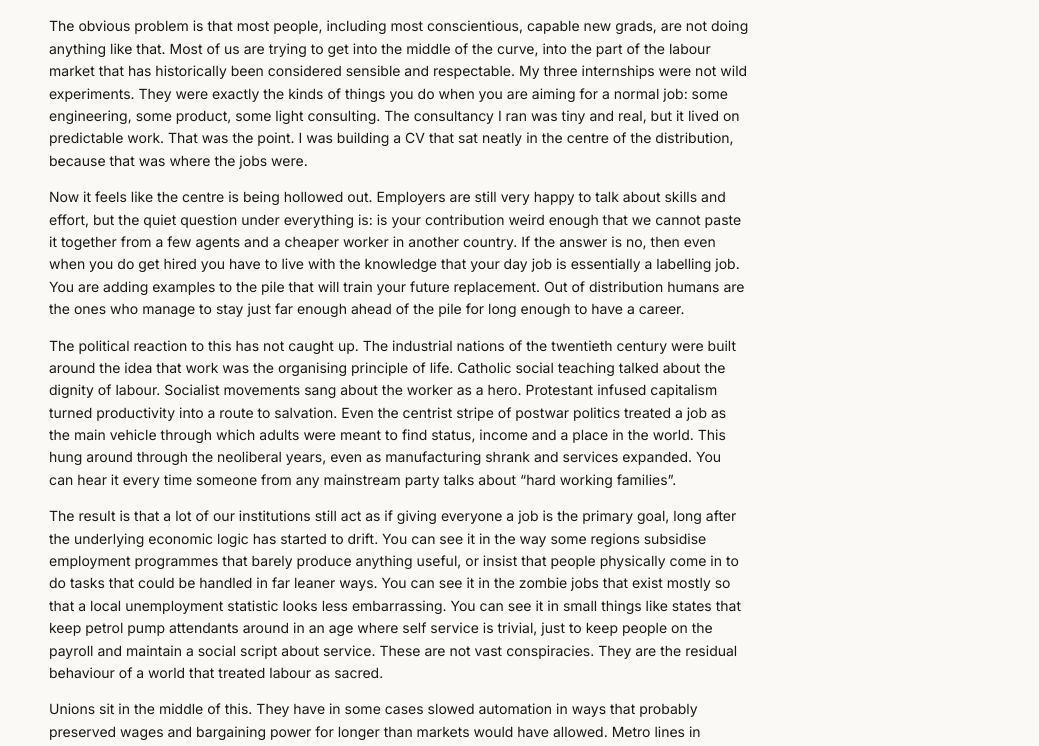
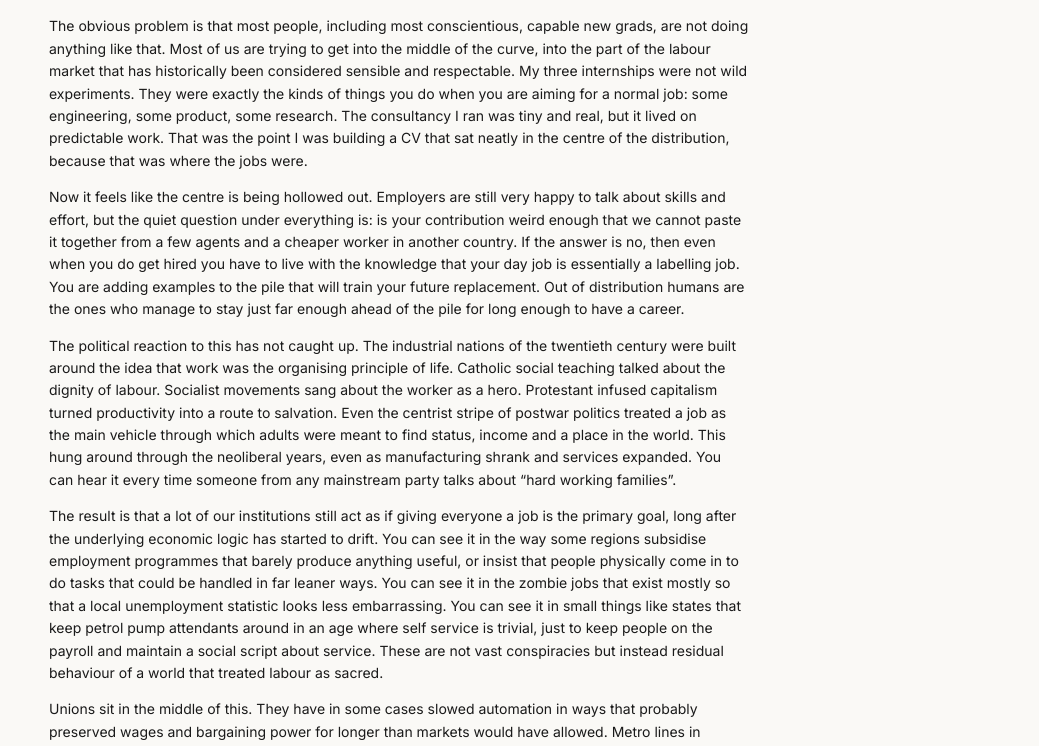
Before and after one commit to AMOHA-98/blogxyz, a Jekyll site: the page built from _posts/2025-11-05-work-after-work-notes-from-an-unemployed-new-grad-watching-the-job-market-break.md, in a window 1280 px wide and 1400 px high, scrolled down 3474 px. Shown: the part 243-989 px from the top of the window, without its empty margins (241-1280 px from the left). Built offline with Jekyll 4.4.1, drawn with Linux system fonts in a browser that asks for light colours; some of the changed text lies outside the part shown.

Commit message:
minor polish

```diff
--- a/_posts/2025-11-05-work-after-work-notes-from-an-unemployed-new-grad-watching-the-job-market-break.md
+++ b/_posts/2025-11-05-work-after-work-notes-from-an-unemployed-new-grad-watching-the-job-market-break.md
@@ -51,13 +51,13 @@ Models feast on that part of the curve. That is what they are trained on: logs,
 
 An out of distribution human, in my head, is someone whose job sits far enough in the tail of that curve that it does not currently compress into training data. Maybe they work with genuinely novel problems. Maybe they operate at small scales or in messy physical situations where we do not yet have enough sensors. Maybe they have taste that is not easily reduced to click logs. They are not safe; nothing is. They are simply late on the automation curve. The system needs them until it can watch them for long enough and in enough detail that it can flatten what they do into data.
 
-The obvious problem is that most people, including most conscientious, capable new grads, are not doing anything like that. Most of us are trying to get into the middle of the curve, into the part of the labour market that has historically been considered sensible and respectable. My three internships were not wild experiments. They were exactly the kinds of things you do when you are aiming for a normal job: some engineering, some product, some light consulting. The consultancy I ran was tiny and real, but it lived on predictable work. That was the point. I was building a CV that sat neatly in the centre of the distribution, because that was where the jobs were.
+The obvious problem is that most people, including most conscientious, capable new grads, are not doing anything like that. Most of us are trying to get into the middle of the curve, into the part of the labour market that has historically been considered sensible and respectable. My three internships were not wild experiments. They were exactly the kinds of things you do when you are aiming for a normal job: some engineering, some product, some research. The consultancy I ran was tiny and real, but it lived on predictable work. That was the point I was building a CV that sat neatly in the centre of the distribution, because that was where the jobs were.
 
 Now it feels like the centre is being hollowed out. Employers are still very happy to talk about skills and effort, but the quiet question under everything is: is your contribution weird enough that we cannot paste it together from a few agents and a cheaper worker in another country. If the answer is no, then even when you do get hired you have to live with the knowledge that your day job is essentially a labelling job. You are adding examples to the pile that will train your future replacement. Out of distribution humans are the ones who manage to stay just far enough ahead of the pile for long enough to have a career.
 
 The political reaction to this has not caught up. The industrial nations of the twentieth century were built around the idea that work was the organising principle of life. Catholic social teaching talked about the dignity of labour. Socialist movements sang about the worker as a hero. Protestant infused capitalism turned productivity into a route to salvation. Even the centrist stripe of postwar politics treated a job as the main vehicle through which adults were meant to find status, income and a place in the world. This hung around through the neoliberal years, even as manufacturing shrank and services expanded. You can hear it every time someone from any mainstream party talks about “hard working families”.
 
-The result is that a lot of our institutions still act as if giving everyone a job is the primary goal, long after the underlying economic logic has started to drift. You can see it in the way some regions subsidise employment programmes that barely produce anything useful, or insist that people physically come in to do tasks that could be handled in far leaner ways. You can see it in the zombie jobs that exist mostly so that a local unemployment statistic looks less embarrassing. You can see it in small things like states that keep petrol pump attendants around in an age where self service is trivial, just to keep people on the payroll and maintain a social script about service. These are not vast conspiracies. They are the residual behaviour of a world that treated labour as sacred.
+The result is that a lot of our institutions still act as if giving everyone a job is the primary goal, long after the underlying economic logic has started to drift. You can see it in the way some regions subsidise employment programmes that barely produce anything useful, or insist that people physically come in to do tasks that could be handled in far leaner ways. You can see it in the zombie jobs that exist mostly so that a local unemployment statistic looks less embarrassing. You can see it in small things like states that keep petrol pump attendants around in an age where self service is trivial, just to keep people on the payroll and maintain a social script about service. These are not vast conspiracies but instead residual behaviour of a world that treated labour as sacred.
 
 Unions sit in the middle of this. They have in some cases slowed automation in ways that probably preserved wages and bargaining power for longer than markets would have allowed. Metro lines in Europe run with drivers even though driverless lines exist in the same city and have been proven technically viable. Port workers have fought hard to restrict automated cranes and remote controls, sometimes winning explicit clauses that bar certain kinds of automation for the life of a contract. Strikes that shut down whole systems have been used as leverage to negotiate over the future of jobs that could in principle be done with much less human involvement.
 
```
Also changed, not shown: other parts of _posts/2025-11-05-work-after-work-notes-from-an-unemployed-new-grad-watching-the-job-market-break.md (+1 -1 lines).
